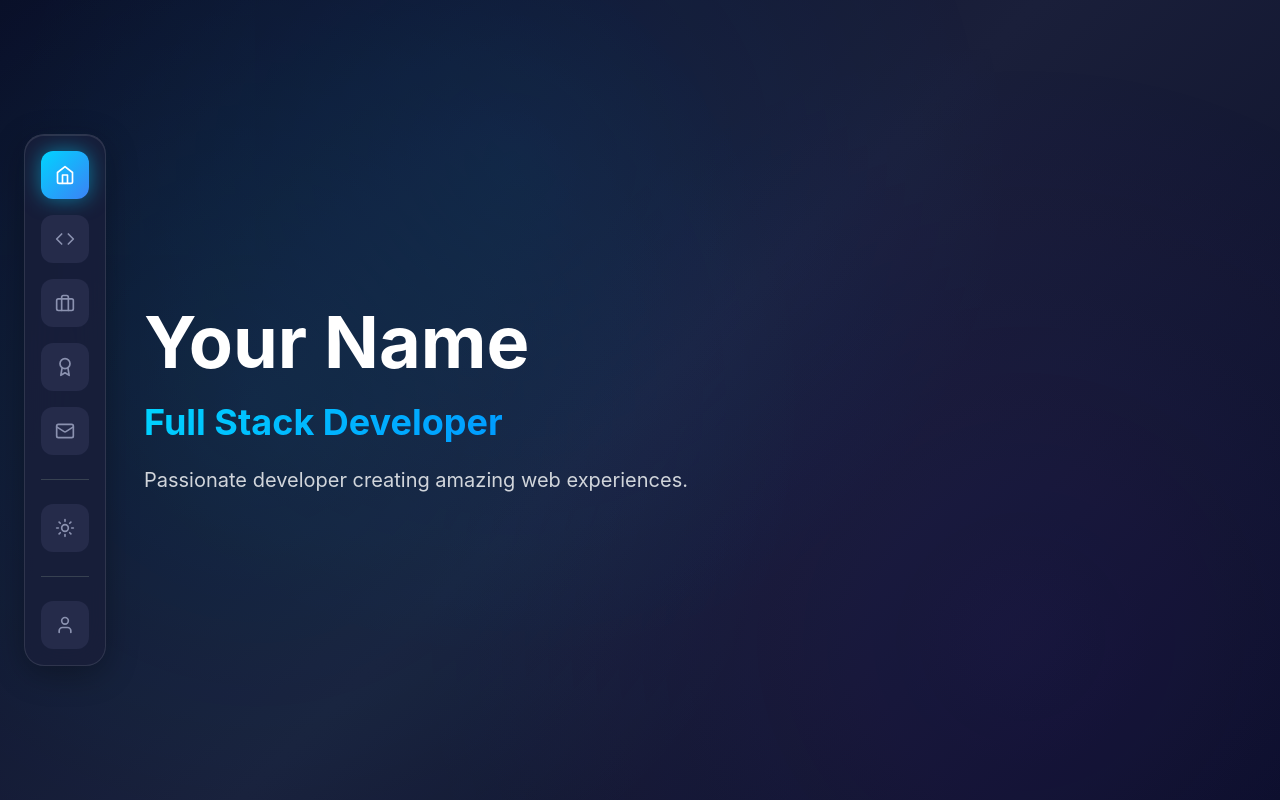
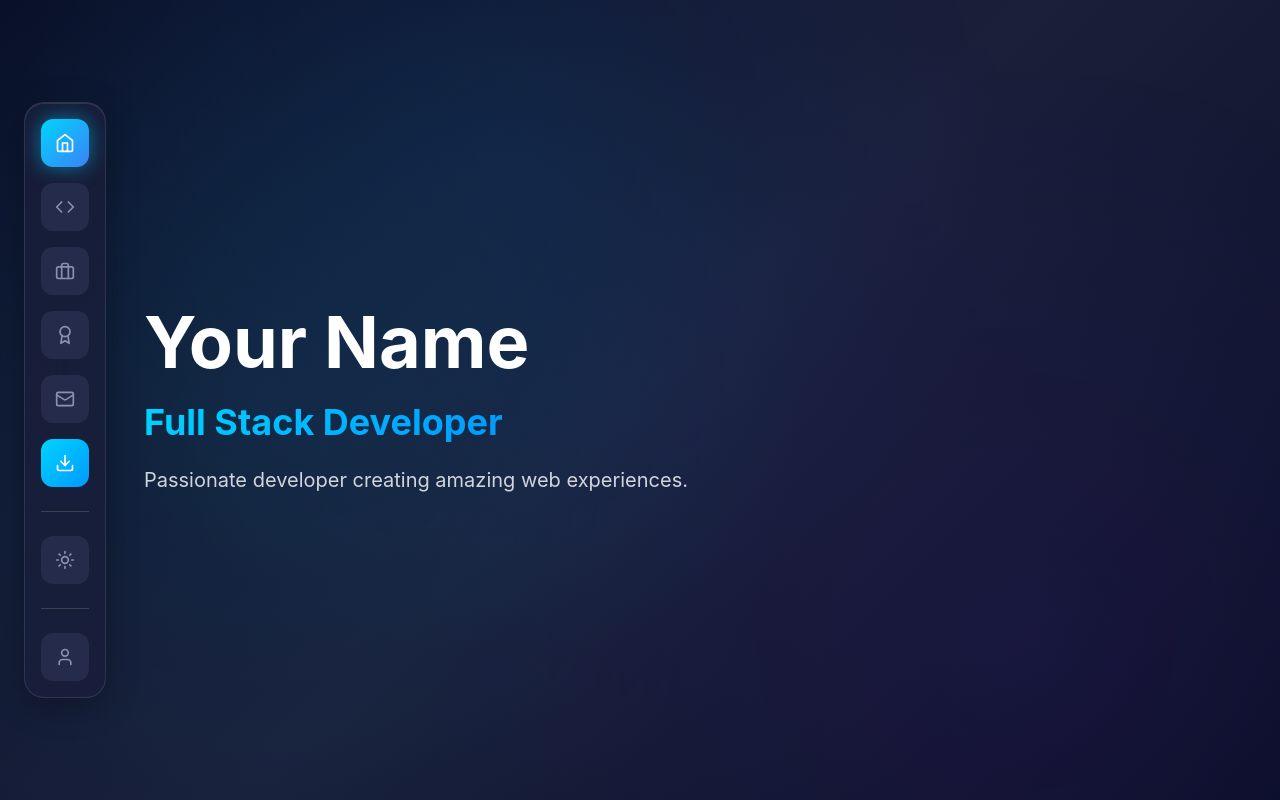
Before and after one commit to Adittii72/FUTURE_FS_01, a React (Vite) app in the folder frontend/: page / in a window 1280 px wide. Shown: the top 800 px of the page. Built offline with nearby package versions, Linux system fonts and the light colour scheme; no server answers.

Commit message:
Add Resume download button to main navigation in sidebar

```diff
--- a/frontend/src/components/Sidebar.jsx
+++ b/frontend/src/components/Sidebar.jsx
@@ -82,6 +82,7 @@ const Sidebar = () => {
     { id: 'projects', icon: Briefcase, label: 'Projects' },
     { id: 'achievements', icon: Award, label: 'Achievements' },
     { id: 'contact', icon: Mail, label: 'Contact' },
+    { id: 'resume', icon: Download, label: 'Resume', isAction: true },
   ];
 
   return (
@@ -92,6 +93,25 @@ const Sidebar = () => {
           {navItems.map((item) => {
             const Icon = item.icon;
             const isActive = activeSection === item.id;
+
+            // Handle resume download action
+            if (item.isAction && item.id === 'resume') {
+              return (
+                <button
+                  key={item.id}
+                  onClick={handleDownloadResume}
+                  className="group relative w-12 h-12 rounded-xl flex items-center justify-center transition-all duration-300 bg-gradient-to-br from-[#00d4ff] to-[#0099ff] hover:shadow-glow-cyan"
+                  title={item.label}
+                >
+                  <Icon className="w-5 h-5 text-white" />
+
+                  {/* Tooltip */}
+                  <span className="absolute left-full ml-4 px-3 py-2 bg-dark-secondary rounded-lg text-sm whitespace-nowrap opacity-0 group-hover:opacity-100 transition-opacity pointer-events-none">
+                    {item.label}
+                  </span>
+                </button>
+              );
+            }
 
             return (
               <button
@@ -142,16 +162,6 @@ const Sidebar = () => {
             >
               <Github className="w-5 h-5 text-text-secondary group-hover:text-primary transition-colors" />
             </a>
-          )}
-
-          {resumeUrl && (
-            <button
-              onClick={handleDownloadResume}
-              className="group w-12 h-12 rounded-xl bg-dark-tertiary hover:bg-dark-secondary flex items-center justify-center transition-all"
-              title="Download Resume"
-            >
-              <Download className="w-5 h-5 text-text-secondary group-hover:text-primary transition-colors" />
-            </button>
           )}
 
           {/* Theme Toggle */}
```
